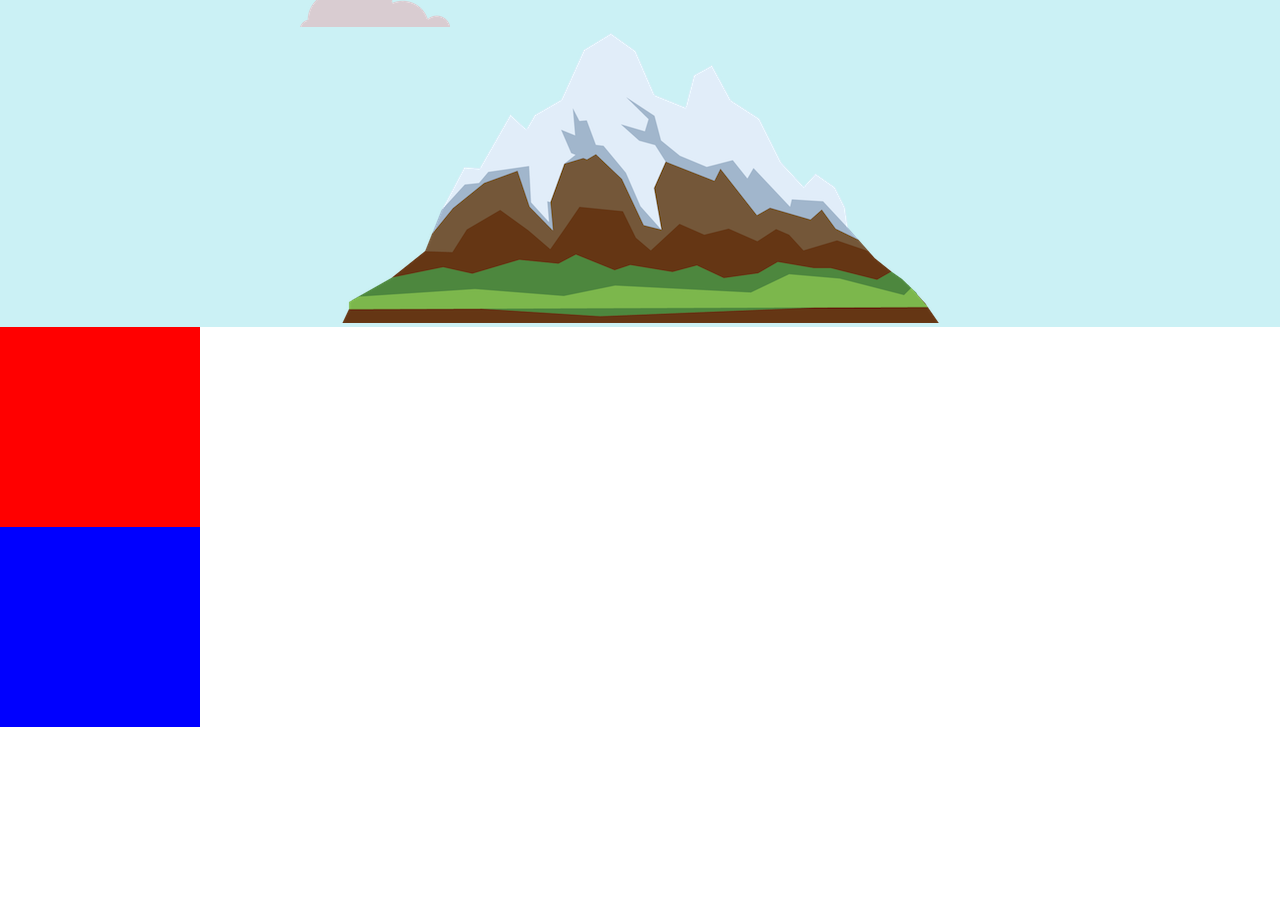
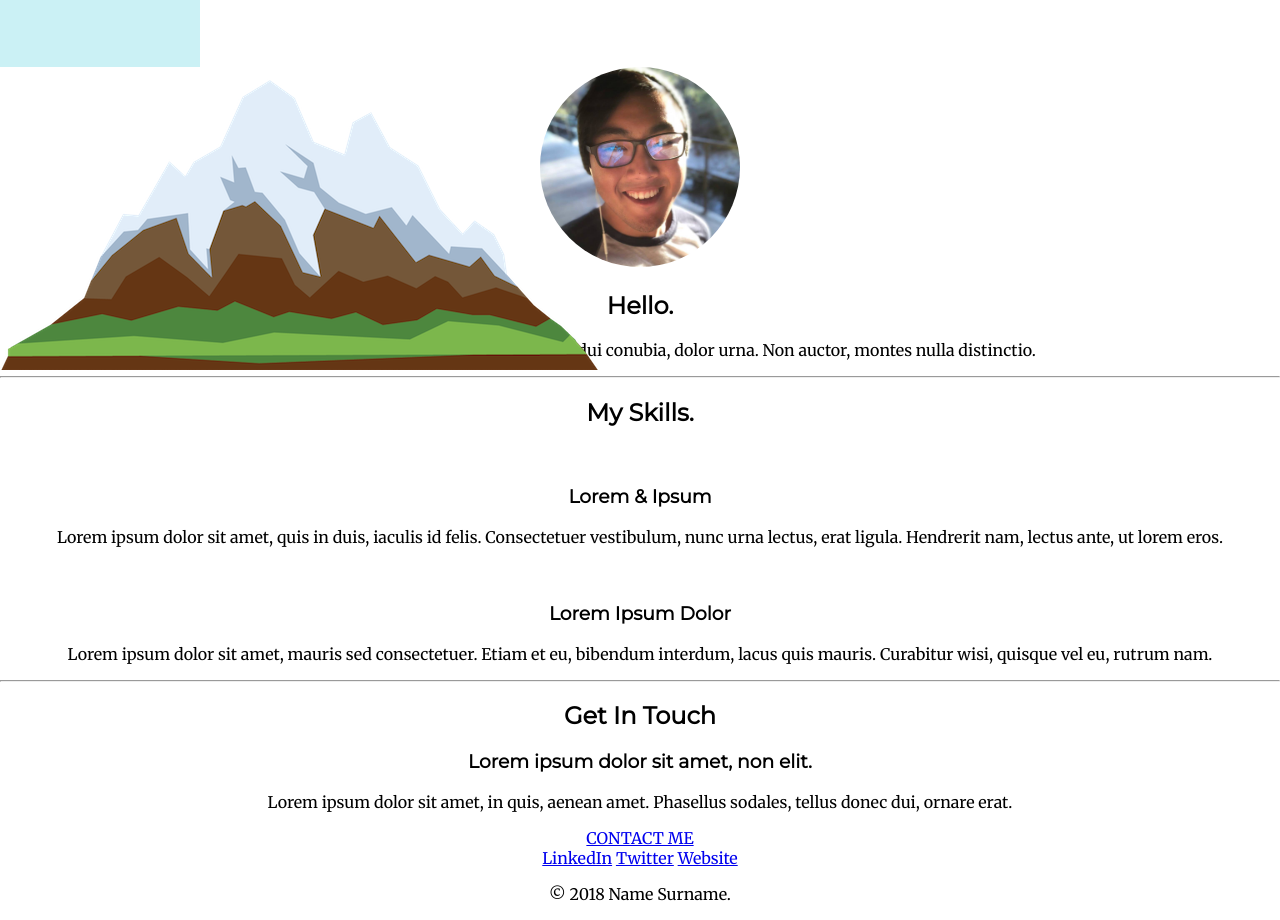
Before and after one commit to alexistaana/Resume-Work-in-Progress-, a plain HTML site: page index.html in a window 1280 px wide. Shown: the part 233-1153 px from the top of the page. Before the commit the page ends 960 px from the top, so only its background shows below. Drawn offline with Linux system fonts and the light colour scheme.

Commit message:
progressed

```diff
--- a/css/styles.css
+++ b/css/styles.css
@@ -10,21 +10,25 @@ h1 {
     font-family: 'Sacramento', cursive;
 }
 
-h2{
+h2 {
     font-family: 'Montserrat', sans-serif;
 }
 
-h3{
+h3 {
     font-family: 'Montserrat', sans-serif;
 }
 
-.btm-cloud{
+.pro {
+    text-decoration: underline;
+}
+
+.btm-cloud {
     position: absolute;
     left: 300px;
     bottom: 300px;
 }
 
-.top-cloud{
+.top-cloud {
     position: absolute;
     right: 300px;
     top: 50px;
@@ -34,17 +38,18 @@ h3{
     background-color: #CBF1F5;
     position: relative;
     padding-top: 100px;
+    height: 200px;
+    width: 200px;
+
 }
 
-.mid-container{
-    background: red;
-}
+.mid-container {}
 
-.btm-container{
-    background: blue;
-}
+.btm-container {}
 
-.divTest{
+
+#face {
     height: 200px;
     width: 200px;
+    border-radius: 100px
 }
--- a/index.html
+++ b/index.html
@@ -9,7 +9,8 @@
 
       <link rel="stylesheet" href="css/styles.css">
       <link rel="icon" href="favicon.ico">
-        <link href="https://fonts.googleapis.com/css?family=Merriweather|Montserrat|Sacramento&display=swap" rel="stylesheet">
+      <link href="https://fonts.googleapis.com/css?family=Merriweather|Montserrat|Sacramento&display=swap"
+        rel="stylesheet">
 
     </head>
 
@@ -17,18 +18,51 @@
       <div class="top-container">
         <img class="top-cloud" src="images/cloud.png" alt="cloud-img">
         <h1>I'm Alexi</h1>
-            <p>A <span>pro</span>grammer</p>
+        <p>A <span class="pro">pro</span>grammer</p>
         <img class="btm-cloud" src="images/cloud.png" alt="cloud-img">
         <img src="images/mountain.png" alt="cloud-img">
       </div>
 
-        <div class="mid-container divTest">
-
+      <div class="middle-container">
+        <div class="profile">
+          <img id="face" src="images/MY_FACE.jpg" alt="My-Face">
+          <h2>Hello.</h2>
+          <p>Lorem ipsum dolor sit amet, vitae volutpat, dui conubia, dolor urna. Non auctor, montes nulla distinctio.
+          </p>
+        </div>
+        <hr>
+        <div class="skills">
+          <h2>My Skills.</h2>
+          <div class="skill-row">
+            <img class="" src="" alt="">
+            <h3>Lorem & Ipsum</h3>
+            <p>Lorem ipsum dolor sit amet, quis in duis, iaculis id felis. Consectetuer vestibulum, nunc urna lectus,
+              erat ligula. Hendrerit nam, lectus ante, ut lorem eros.</p>
+          </div>
+          <div class="skill-row">
+            <img class="" src="" alt="">
+            <h3>Lorem Ipsum Dolor</h3>
+            <p>Lorem ipsum dolor sit amet, mauris sed consectetuer. Etiam et eu, bibendum interdum, lacus quis mauris.
+              Curabitur wisi, quisque vel eu, rutrum nam.</p>
+          </div>
+        </div>
+        <hr>
+        <div class="contact-me">
+          <h2>Get In Touch</h2>
+          <h3>Lorem ipsum dolor sit amet, non elit.</h3>
+          <p>Lorem ipsum dolor sit amet, in quis, aenean amet. Phasellus sodales, tellus donec dui, ornare erat.</p>
+          <a class="btn" href="mailto:name@email.com">CONTACT ME</a>
+        </div>
       </div>
 
-        <div class="btm-container divTest">
 
+      <div class="bottom-container">
+        <a class="footer-link" href="https://www.linkedin.com/">LinkedIn</a>
+        <a class="footer-link" href="https://twitter.com/">Twitter</a>
+        <a class="footer-link" href="https://www.appbrewery.co/">Website</a>
+        <p>© 2018 Name Surname.</p>
       </div>
+
 
     </body>
 
```
Also changed, not shown: images/MY_FACE.jpg (added). Lines whose indentation alone changed are shown as unchanged.
